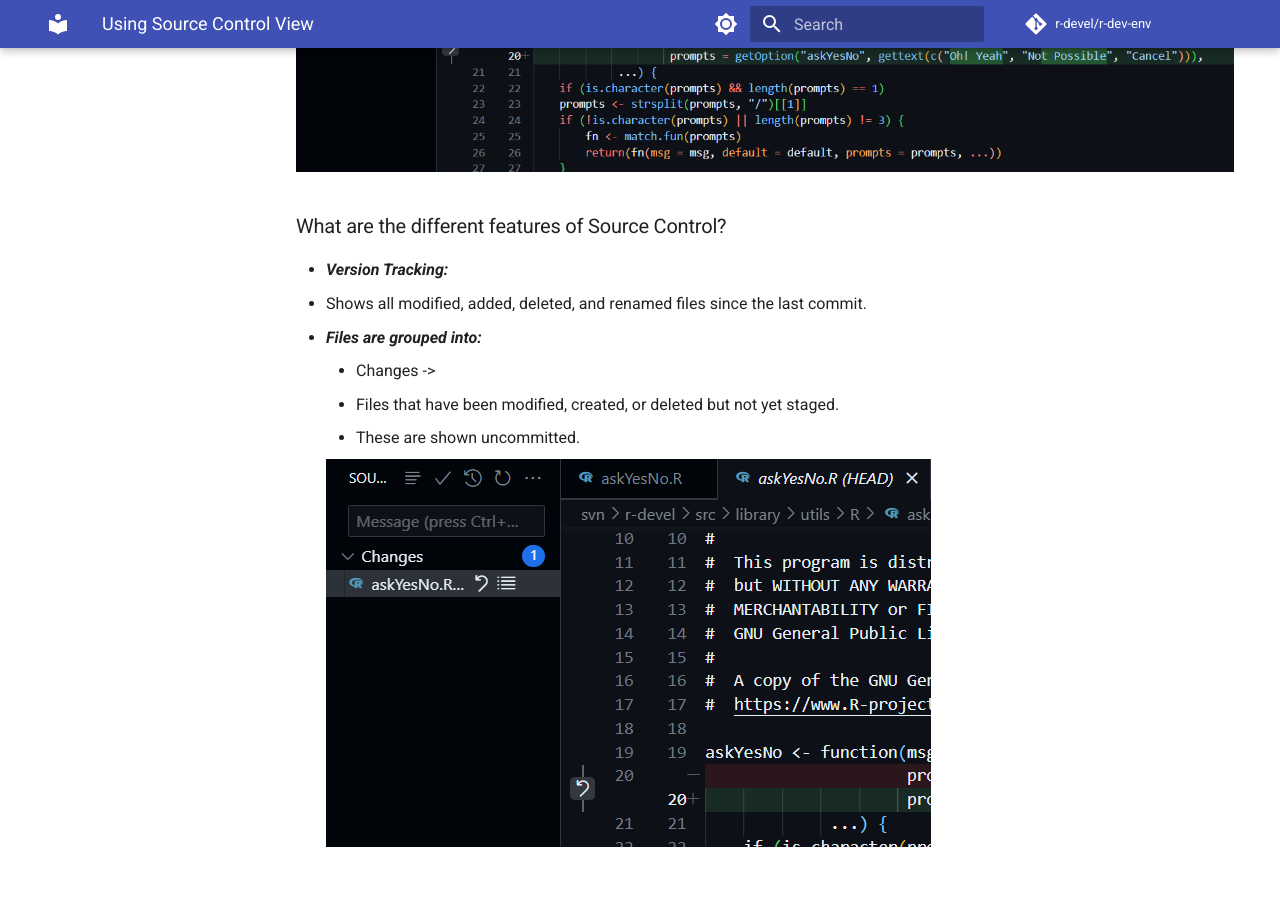
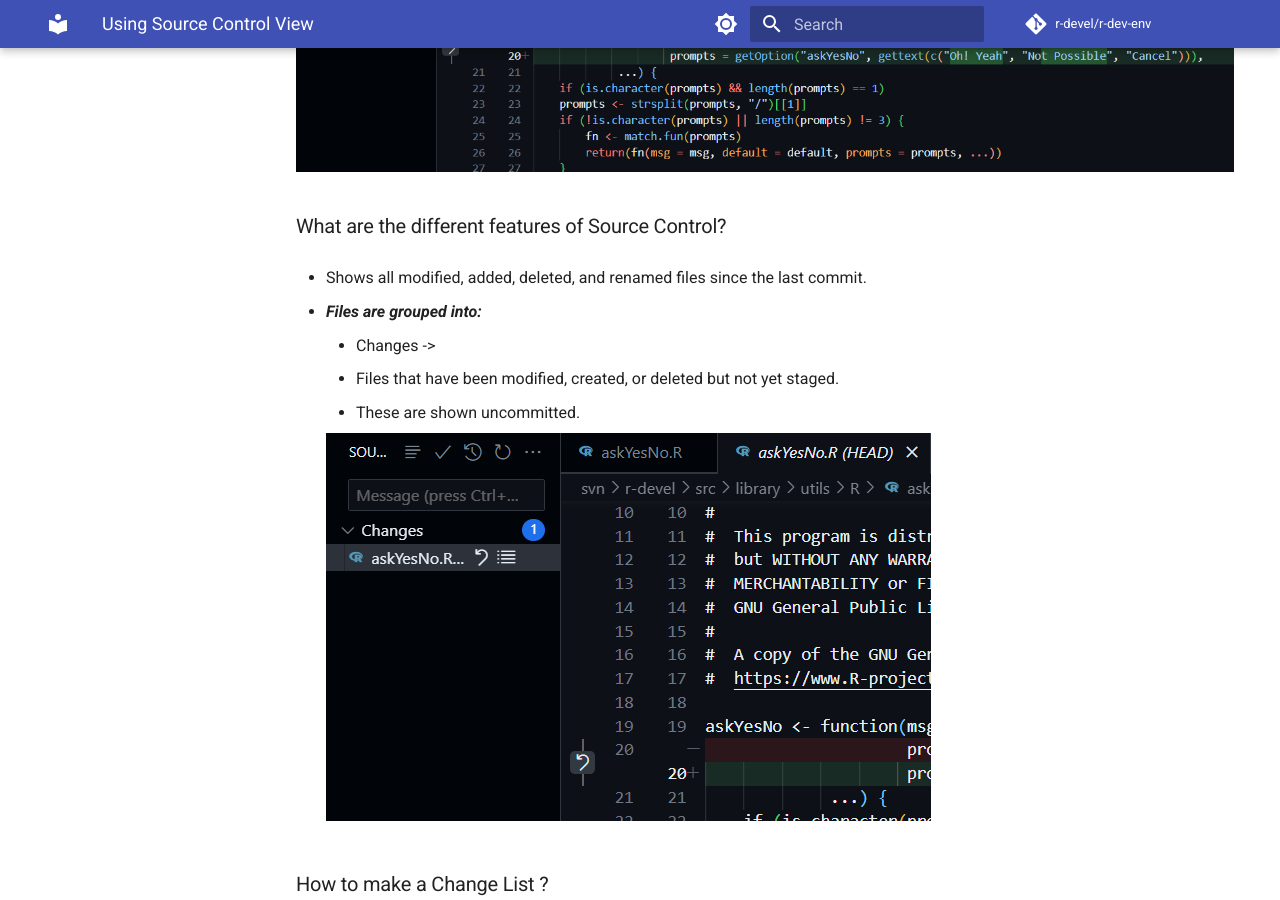
Before and after one commit to r-devel/r-dev-env, an MkDocs documentation site: the page built from docs/tutorials/Using_Source_Control_View.md, in a window 1280 px wide and 900 px high, scrolled down 1083 px. Built offline with MkDocs 1.6.1 and Material for MkDocs 9.7.7, drawn with Linux system fonts in a browser that asks for light colours; comment, search, counter and statistics services are not loaded.

Commit message:
[pre-commit.ci] Fixing issues with pre-commit

```diff
--- a/docs/tutorials/Using_Source_Control_View.md
+++ b/docs/tutorials/Using_Source_Control_View.md
@@ -18,8 +18,6 @@
 
 ### What are the different features of Source Control?
 
-
-* ***Version Tracking:***
   * Shows all modified, added, deleted, and renamed files since the last commit.
 
   * ***Files are grouped into:***
```
